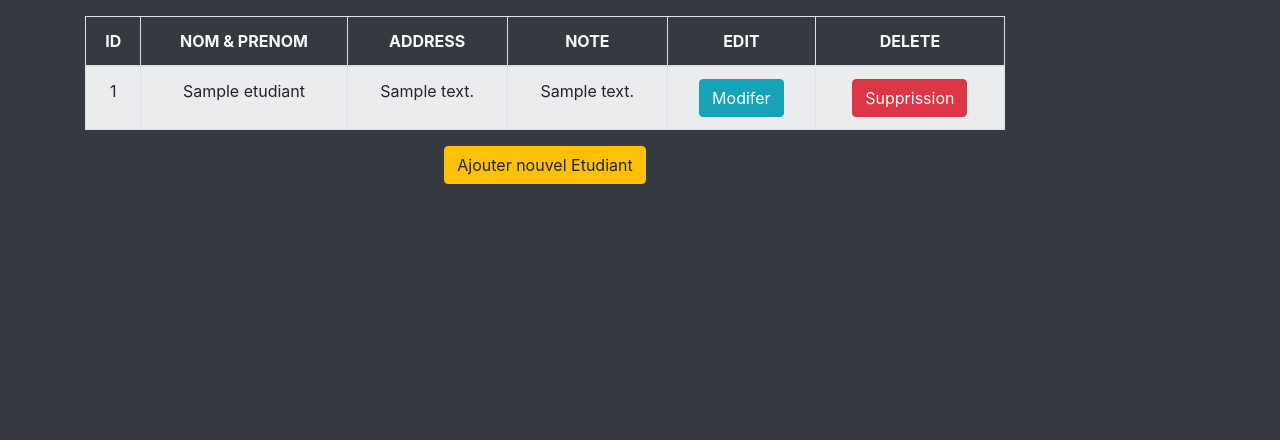
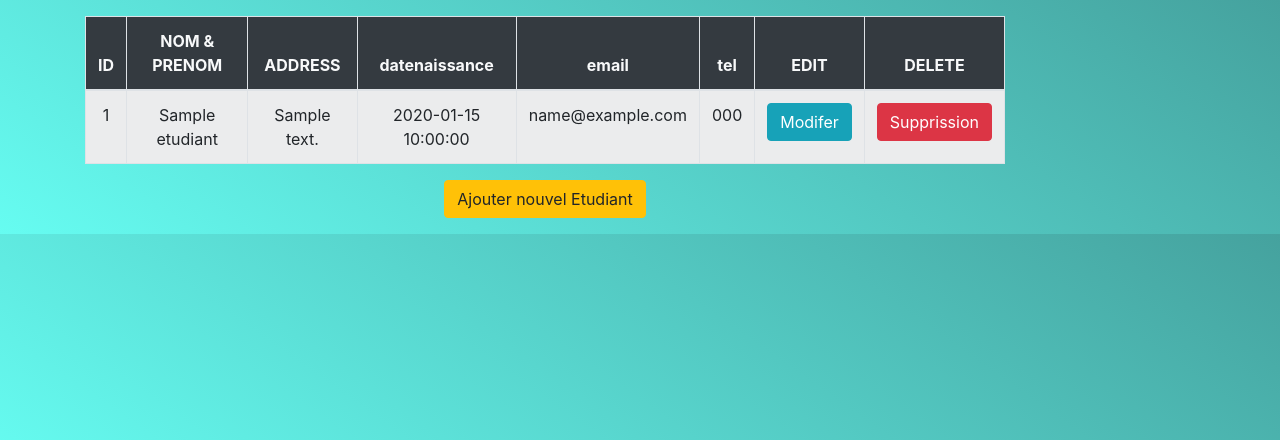
Before and after one commit to aymanjr/simple_crud_php_json, a PHP site: page /etudiant/index.php in a window 1280 px wide. Shown: the top 440 px of the page. Run offline with PHP 8.4, Linux system fonts and the light colour scheme; tables that the repository leaves empty or names only in its code hold one stand-in row (values such as "Sample post"); some libraries are stand-ins or nearby versions.

```diff
--- a/etudiant/index.php
+++ b/etudiant/index.php
@@ -8,6 +8,7 @@
 
 <!doctype html>
 <html lang="en">
+
 <head>
     <!-- Required meta tags -->
     <meta charset="utf-8">
@@ -23,7 +24,11 @@
 
     <title>Afficher Etudiant</title>
 </head>
-  <body class="bg-dark">
+
+<body class="" style=" background: linear-gradient(
+35deg, #66fcf1, #45a29e);
+   ">
+
     <div class="container">
         <div class="row">
             <div class="col-lg-10 offset mt-3">
@@ -33,7 +38,10 @@
                             <th>ID</th>
                             <th>NOM & PRENOM</th>
                             <th>ADDRESS</th>
-                        <th>NOTE</th>
+                            <th>datenaissance</th>
+                            <th>email</th>
+                            <th>tel</th>
+
 
                             <th>EDIT</th>
                             <th>DELETE</th>
@@ -50,15 +58,19 @@
                         ?>
 
                                 <tr class="text-center">
-                        <td><?= $row['id'];?></td>
-                        <td><?= $row['nom'];?></td>
-                        <td><?= $row['address'];?></td>
-                        <td><?= $row['note'];?></td>
+                                    <td><?= $row['id']; ?></td>
+                                    <td><?= $row['nom']; ?></td>
+                                    <td><?= $row['address']; ?></td>
+                                    <td><?= $row['datenaissance']; ?></td>
+                                    <td><?= $row['email']; ?></td>
+                                    <td><?= $row['tel']; ?></td>
 
-                        <td><a class="btn btn-info" href="edit.php?id=<?= $row['id'];?>">Modifer</a></td>
-                        <td><a class="btn btn-danger" href="delete.php?id=<?= $row['id'];?>">Supprission</a></td>
+
+                                    <td><a class="btn btn-info" href="edit.php?id=<?= $row['id']; ?>">Modifer</a></td>
+                                    <td><a class="btn btn-danger" href="delete.php?id=<?= $row['id']; ?>">Supprission</a></td>
                                 </tr>
-                    <?php } } ?>
+                        <?php }
+                        } ?>
                     </tbody>
                 </table>
 
@@ -78,4 +90,5 @@
 
 
 </body>
+
 </html>
```
Lines whose indentation alone changed are shown as unchanged.
